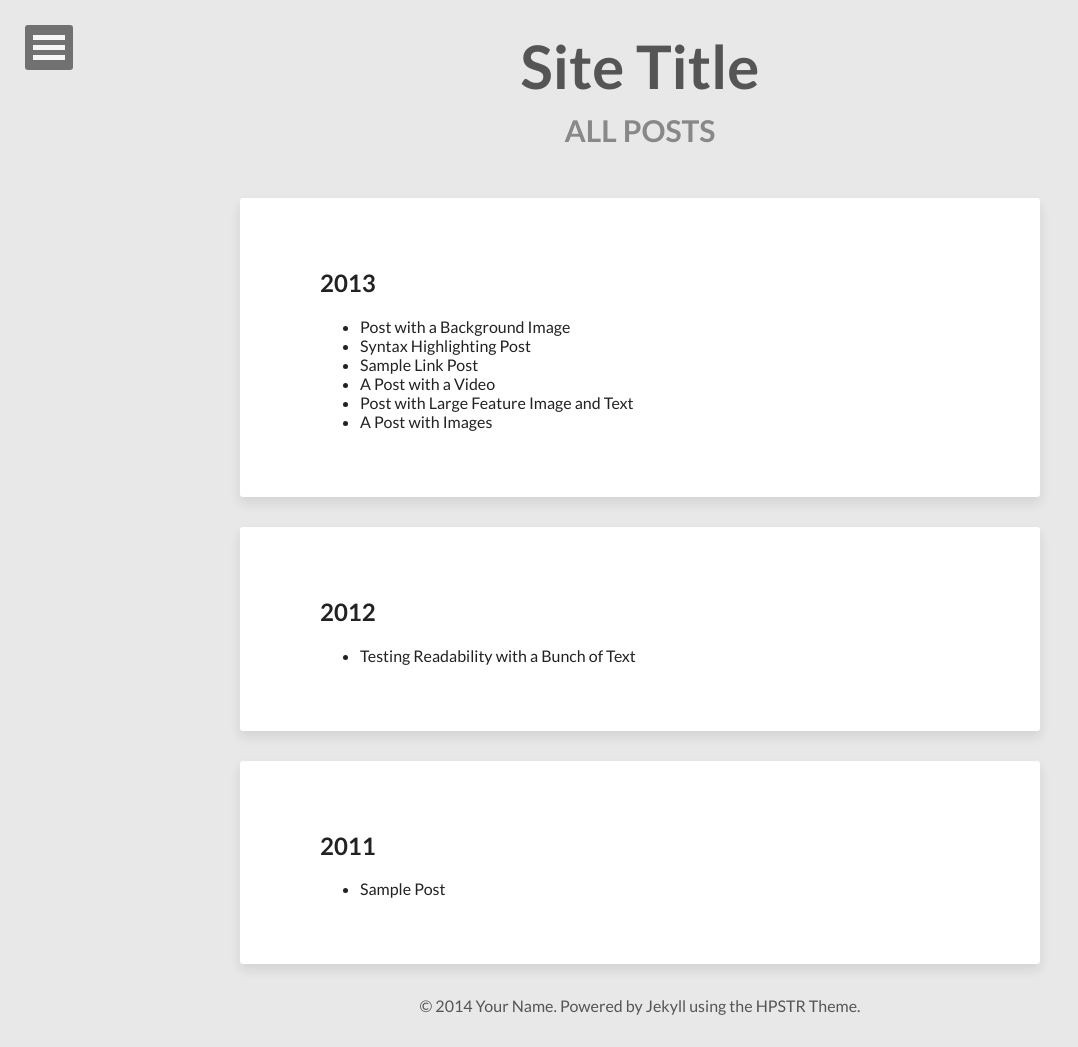
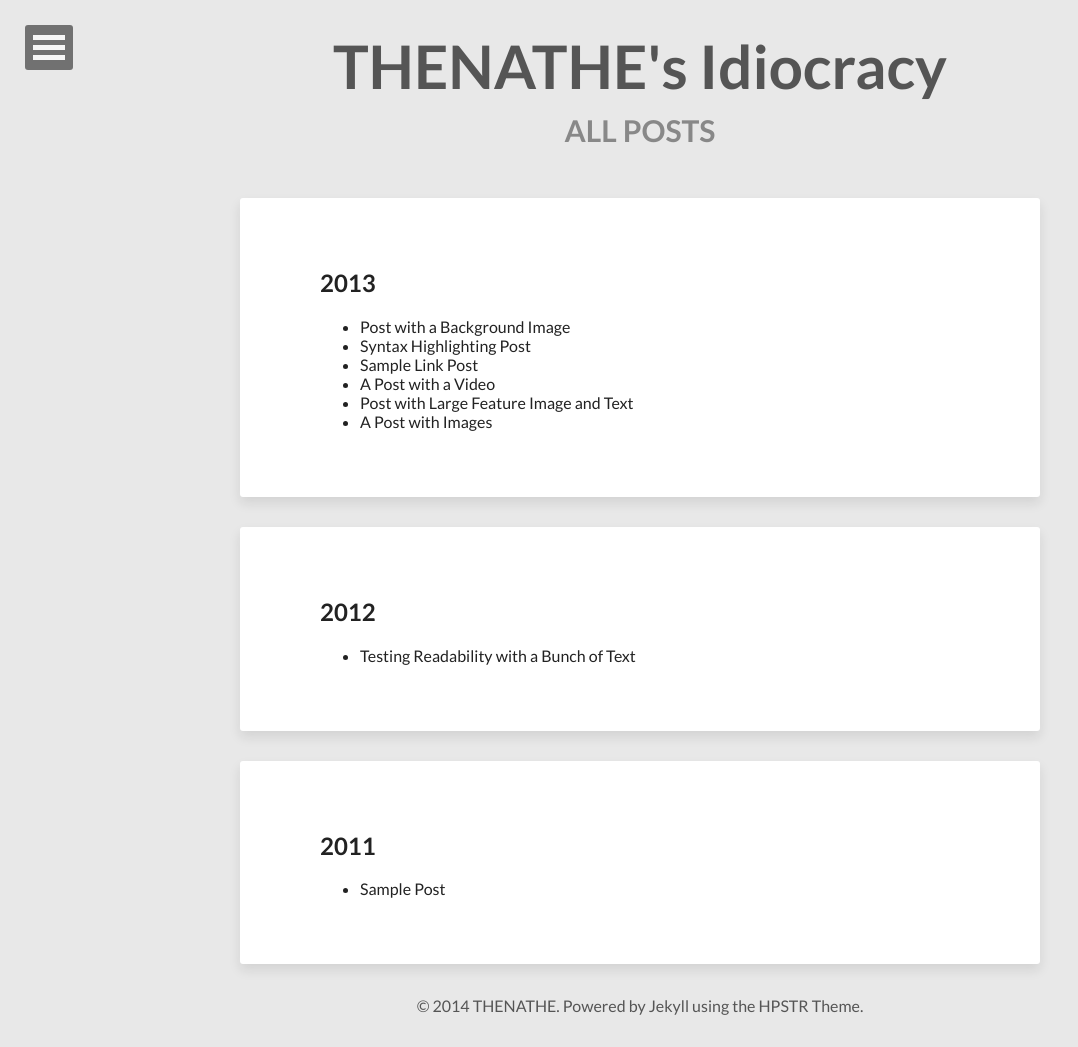
Before and after one commit to THENATHE/thenathe.github.io, a Jekyll site: the page built from posts/index.html, in a window 1280 px wide. Shown: the whole page, without its empty margins (0-1078 px from the left). Built offline with Jekyll 4.4.1, drawn with Linux system fonts in a browser that asks for light colours; nearby versions of some CDN libraries.

Commit message:
UTV1
Edited main index and config

```diff
--- a/_config.yml
+++ b/_config.yml
@@ -1,6 +1,6 @@
-title:            Site Title
-description:      Describe your website here.
-disqus_shortname: hpstrtheme
+title:            THENATHE's Idiocracy
+description:      Homepage Thing Stuff Ehhhhhhh
+disqus_shortname: thenathe
 reading_time:     true
 words_per_minute: 200
 # Your site's domain goes here (eg: //mmistakes.github.io, http://mademistakes.com, etc)
@@ -9,10 +9,10 @@
 
 # Owner/author information
 owner:
-  name:           Your Name
+  name:           THENATHE
   avatar:         avatar.jpg
   bio:            "Your bio goes here. It shouldn't be super long but a good two sentences or two should suffice."
-  email:          you@email.com
+  email:          elwboy@msn.com
   # Social networking links used in footer. Update and remove as you like.
   twitter:
   facebook:
@@ -36,7 +36,7 @@
 bing_verify:
 
 # http://en.wikipedia.org/wiki/List_of_tz_database_time_zones
-timezone:    America/New_York
+timezone:    US/Arizona
 future:      true
 highlighter: pygments
 markdown:    kramdown
@@ -50,7 +50,7 @@
 permalink:   /:categories/:title/
 
 # Amount of post to show on home page
-paginate: 5
+paginate: 3
 
 kramdown:
   auto_ids: true
--- a/index.html
+++ b/index.html
@@ -1,12 +1,12 @@
 ---
 layout: post-index
-title: Latest Posts
+title: Homepage Thing Stuff Ehhhhhhh
 description: "Describe this nonsense."
 tags: [Jekyll, theme, themes, responsive, blog, modern]
 comments: false
 image:
-  feature: abstract-1.jpg
-  credit: dargadgetz
+  feature: abstract-12.jpg
+  credit:
   creditlink: http://www.dargadgetz.com/ios-7-abstract-wallpaper-pack-for-iphone-5-and-ipod-touch-retina/
 ---
 
```
